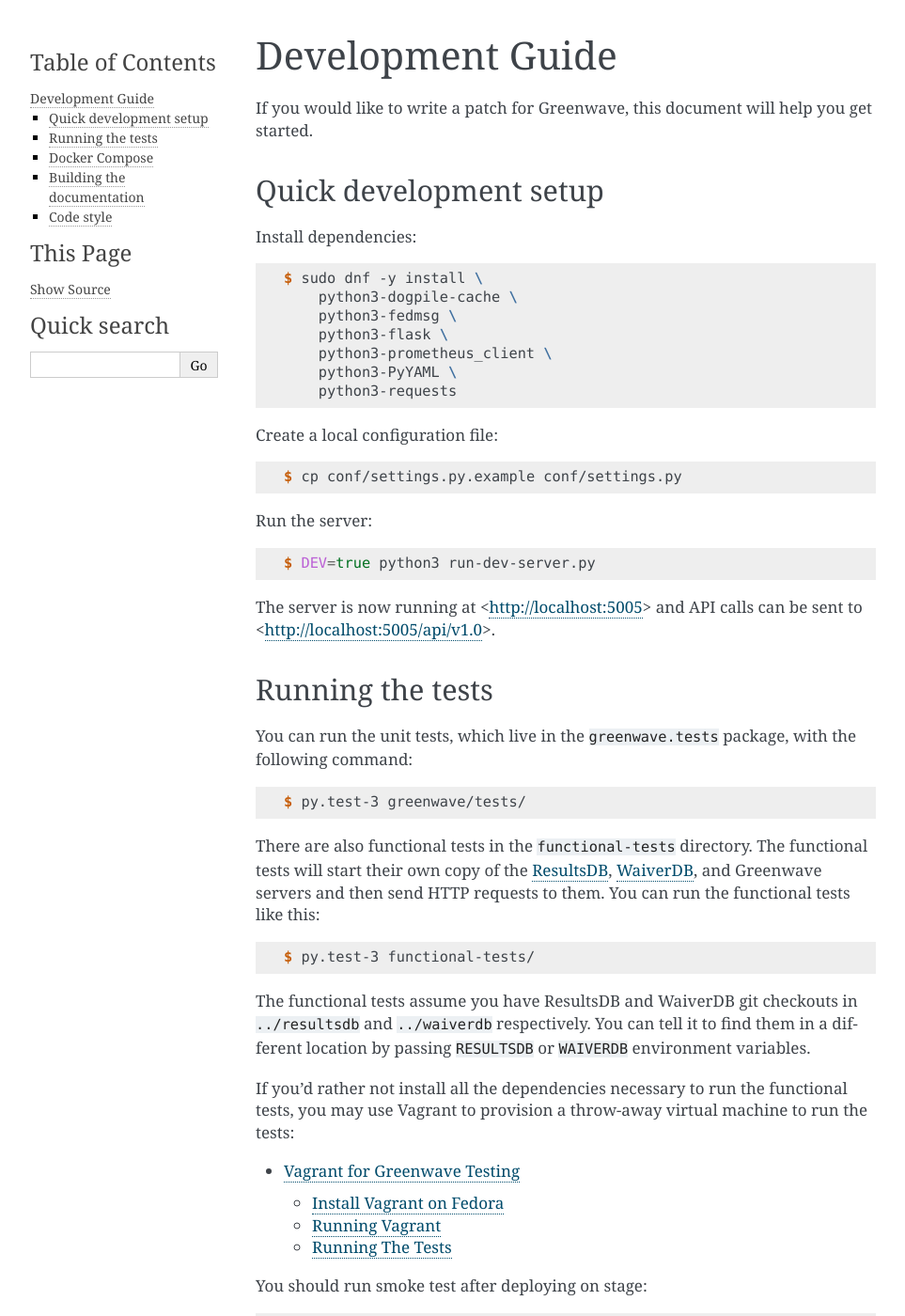
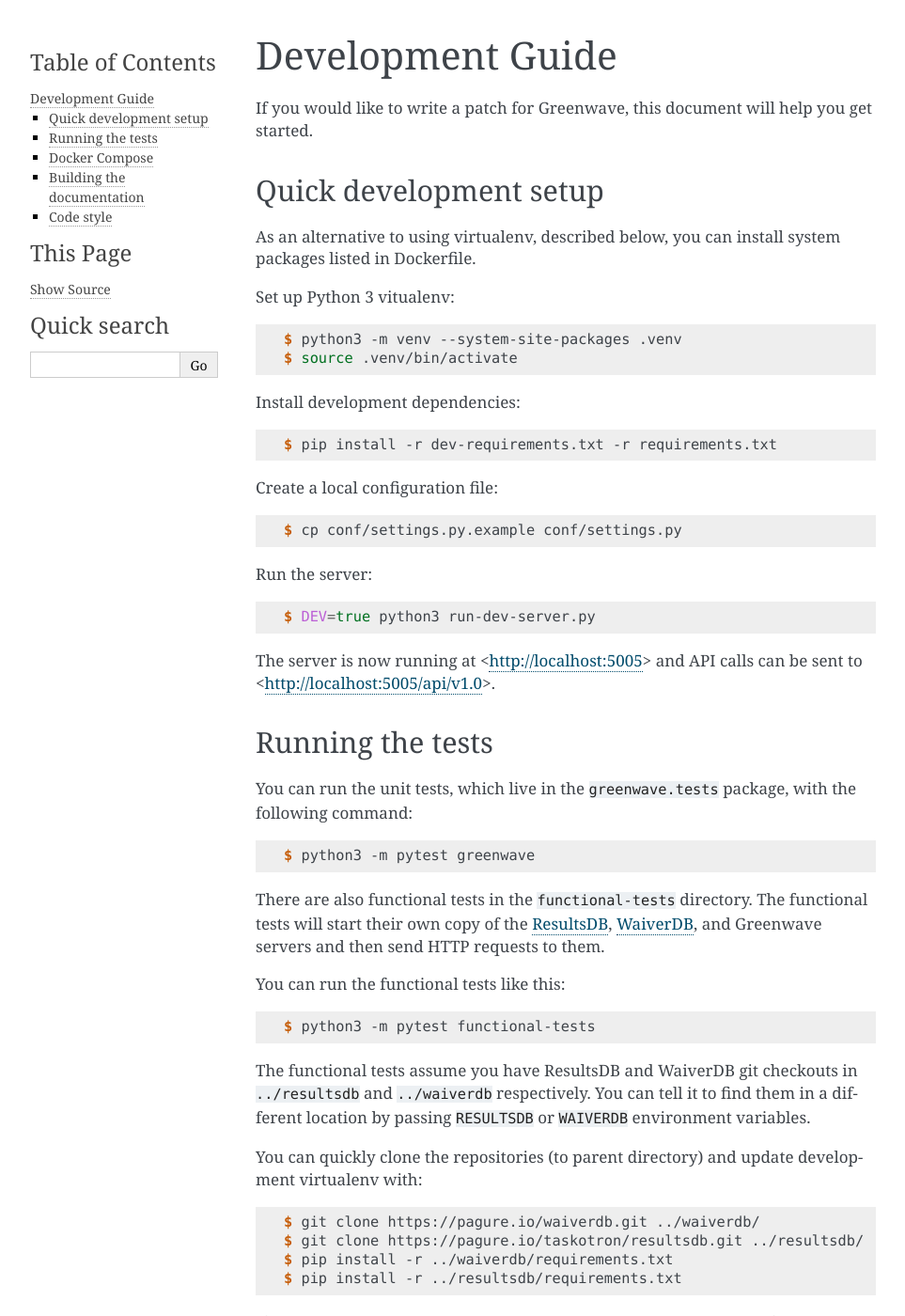
Before and after one commit to release-engineering/greenwave, a Sphinx documentation site: the page built from docs/dev-guide.rst, in a window 1280 px wide and 1400 px high. Shown: the whole window at 94% size, without its empty margins (148-1111 px from the left). Built offline with Sphinx 7.4.7, drawn with Linux system fonts in a browser that asks for light colours; pages that are not in the unit, such as notebooks, are missing from menus.

Commit message:
docs: Simplify development set up
Signed-off-by: Lukas Holecek <hluk@email.cz>

```diff
--- a/docs/dev-guide.rst
+++ b/docs/dev-guide.rst
@@ -9,17 +9,21 @@
 Quick development setup
 =======================
 
-Install dependencies:
+As an alternative to using virtualenv, described below, you can install system
+packages listed in Dockerfile.
+
+Set up Python 3 vitualenv:
 
 .. code-block:: console
 
-   $ sudo dnf -y install \
-       python3-dogpile-cache \
-       python3-fedmsg \
-       python3-flask \
-       python3-prometheus_client \
-       python3-PyYAML \
-       python3-requests
+   $ python3 -m venv --system-site-packages .venv
+   $ source .venv/bin/activate
+
+Install development dependencies:
+
+.. code-block:: console
+
+   $ pip install -r dev-requirements.txt -r requirements.txt
 
 Create a local configuration file:
 
@@ -45,21 +49,32 @@
 
 .. code-block:: console
 
-   $ py.test-3 greenwave/tests/
+   $ python3 -m pytest greenwave
 
 There are also functional tests in the :file:`functional-tests` directory. The
 functional tests will start their own copy of the `ResultsDB`_, `WaiverDB`_,
-and Greenwave servers and then send HTTP requests to them. You can run the
-functional tests like this:
+and Greenwave servers and then send HTTP requests to them.
+
+You can run the functional tests like this:
 
 .. code-block:: console
 
-   $ py.test-3 functional-tests/
+   $ python3 -m pytest functional-tests
 
 The functional tests assume you have ResultsDB and WaiverDB git checkouts in
 :file:`../resultsdb` and :file:`../waiverdb` respectively. You can tell it to
 find them in a different location by passing ``RESULTSDB`` or ``WAIVERDB``
 environment variables.
+
+You can quickly clone the repositories (to parent directory) and update
+development virtualenv with:
+
+.. code-block:: console
+
+   $ git clone https://pagure.io/waiverdb.git ../waiverdb/
+   $ git clone https://pagure.io/taskotron/resultsdb.git ../resultsdb/
+   $ pip install -r ../waiverdb/requirements.txt
+   $ pip install -r ../resultsdb/requirements.txt
 
 If you'd rather not install all the dependencies necessary to run the functional
 tests, you may use Vagrant to provision a throw-away virtual machine to run
```
Also changed, not shown: 1 other file.
